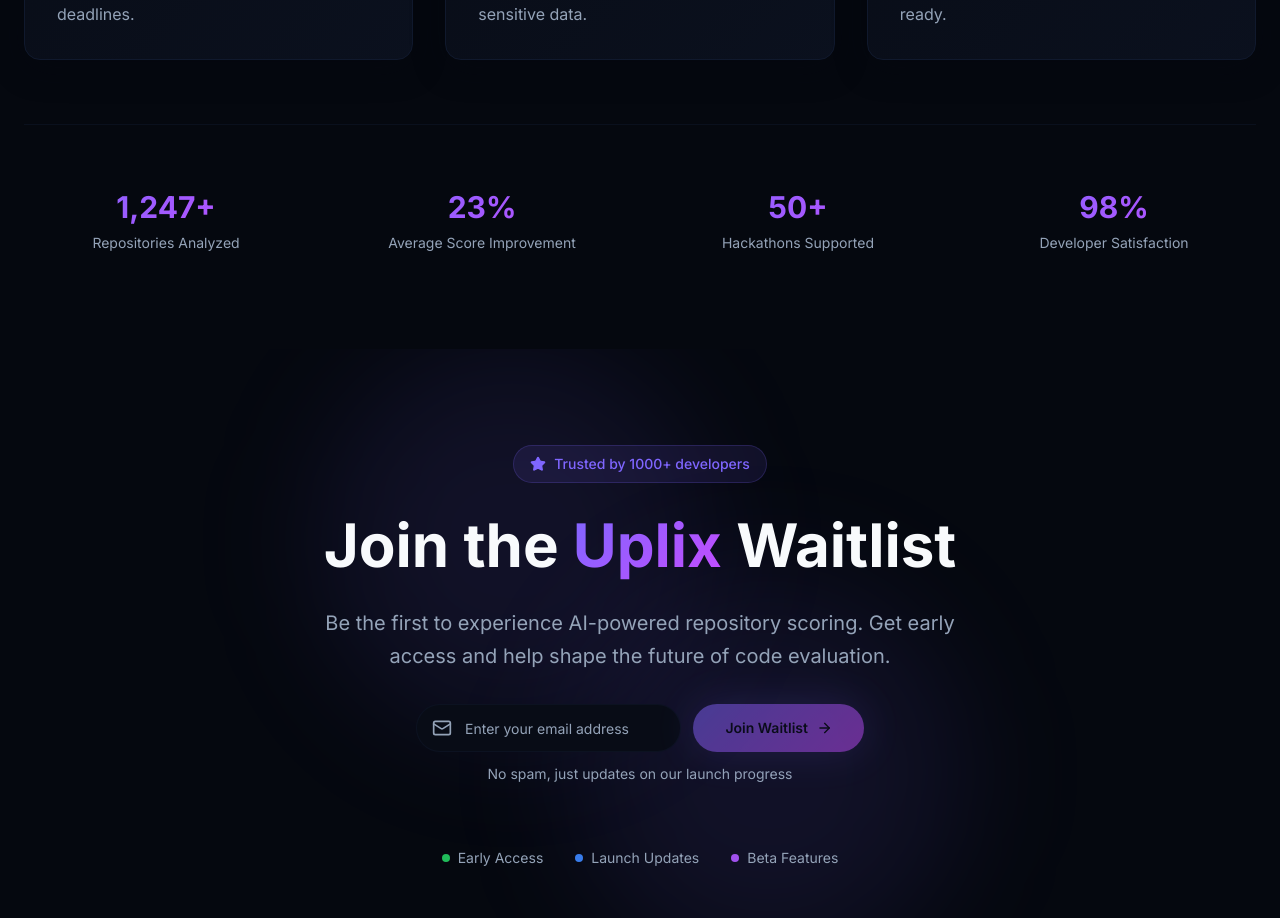
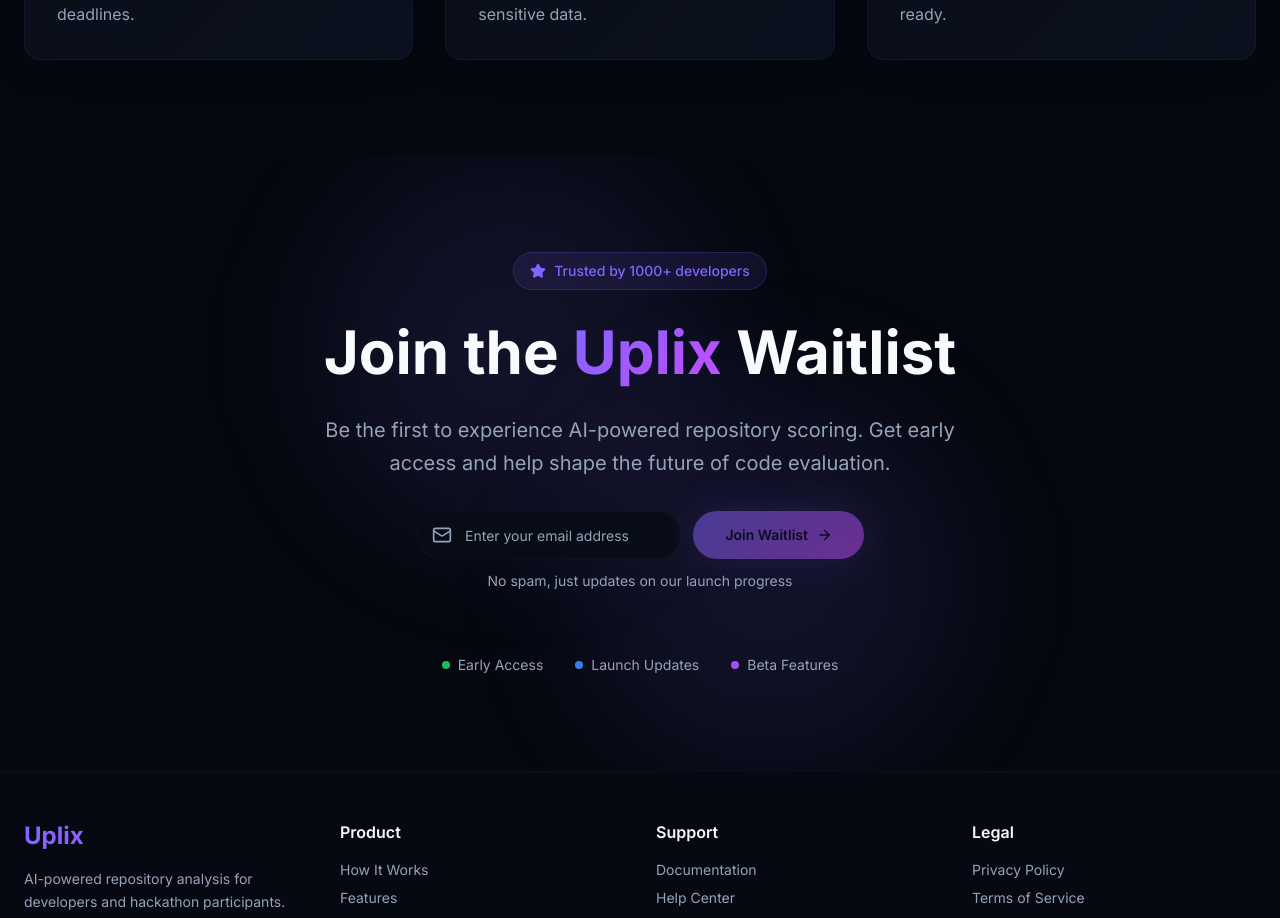
Before and after one commit to harkaransohal/uplix-client, a React (Vite) app: page / in a window 1280 px wide. Shown: the part 2440-3358 px from the top of the page. Built offline with nearby package versions, Linux system fonts and the light colour scheme; the HTML template or start-up script is replaced by a standard one.

Commit message:
Remove all stats

```diff
--- a/src/components/FeaturesSection.tsx
+++ b/src/components/FeaturesSection.tsx
@@ -116,33 +116,6 @@ const FeaturesSection = () => {
           ))}
         </div>
 
-        {/* Bottom Stats */}
-        <motion.div
-          initial={{ opacity: 0, y: 30 }}
-          whileInView={{ opacity: 1, y: 0 }}
-          transition={{ duration: 0.6, delay: 0.6 }}
-          viewport={{ once: true }}
-          className="grid grid-cols-2 md:grid-cols-4 gap-8 mt-16 pt-16 border-t border-border/50"
-        >
-          {[
-            { label: "Repositories Analyzed", value: "1,247+" },
-            { label: "Average Score Improvement", value: "23%" },
-            { label: "Hackathons Supported", value: "50+" },
-            { label: "Developer Satisfaction", value: "98%" }
-          ].map((stat, index) => (
-            <motion.div
-              key={index}
-              initial={{ opacity: 0, scale: 0.5 }}
-              whileInView={{ opacity: 1, scale: 1 }}
-              transition={{ duration: 0.4, delay: index * 0.1 }}
-              viewport={{ once: true }}
-              className="text-center"
-            >
-              <div className="text-3xl font-bold gradient-text mb-2">{stat.value}</div>
-              <div className="text-sm text-muted-foreground">{stat.label}</div>
-            </motion.div>
-          ))}
-        </motion.div>
       </div>
     </section>
   );
```
